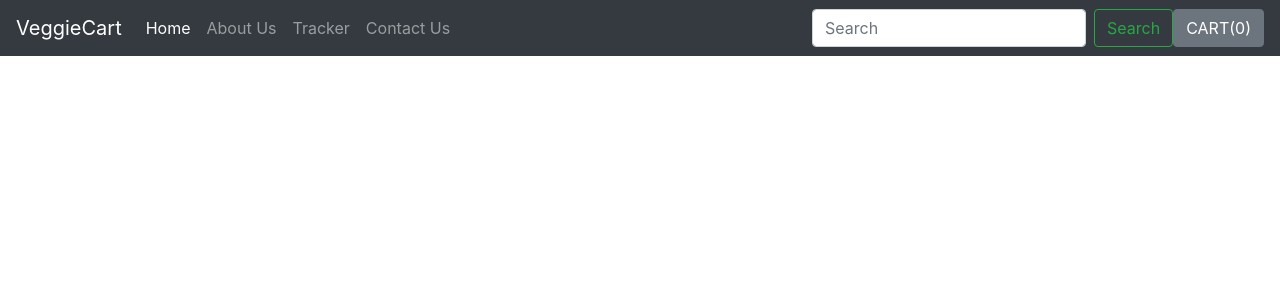
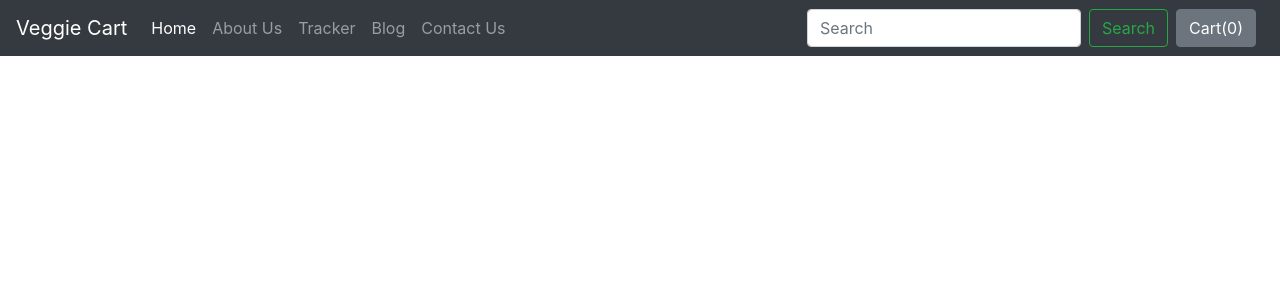
Before and after one commit to ankeshkr/VeggieCart, a Django app: template shop/templates/shop/index.html in a window 1280 px wide. Shown: the top 300 px of the page. Run offline with Django 3.2, Linux system fonts and the light colour scheme; the template is opened without the code that fills it, so the values that code supplies are empty; some libraries are stand-ins or nearby versions.

Commit message:
commit done

```diff
--- a/shop/templates/shop/basic.html
+++ b/shop/templates/shop/basic.html
@@ -1,33 +1,23 @@
 <!doctype html>
 <html lang="en">
-
   <head>
     <!-- Required meta tags -->
     <meta charset="utf-8">
     <meta name="viewport" content="width=device-width, initial-scale=1, shrink-to-fit=no">
 
     <!-- Bootstrap CSS -->
-  <link rel="stylesheet" href="https://stackpath.bootstrapcdn.com/bootstrap/4.5.2/css/bootstrap.min.css"
-    integrity="sha384-JcKb8q3iqJ61gNV9KGb8thSsNjpSL0n8PARn9HuZOnIxN0hoP+VmmDGMN5t9UJ0Z" crossorigin="anonymous">
+    <link rel="stylesheet" href="https://stackpath.bootstrapcdn.com/bootstrap/4.2.1/css/bootstrap.min.css" integrity="sha384-GJzZqFGwb1QTTN6wy59ffF1BuGJpLSa9DkKMp0DgiMDm4iYMj70gZWKYbI706tWS" crossorigin="anonymous">
 
-  <title>{% block title %}{%endblock%}</title>
+    <title>{% block title%} {% endblock %}</title>
      <style>
-    {
-      % block css %
-    }
-
-      {
-      % endblock %
-    }
+       {% block css %} {% endblock %}
   </style>
   </head>
-
   <body>
 
     <nav class="navbar navbar-expand-lg navbar-dark bg-dark">
-    <a class="navbar-brand" href="/shop">VeggieCart</a>
-    <button class="navbar-toggler" type="button" data-toggle="collapse" data-target="#navbarSupportedContent"
-      aria-controls="navbarSupportedContent" aria-expanded="false" aria-label="Toggle navigation">
+  <a class="navbar-brand" href="/shop">Veggie Cart</a>
+  <button class="navbar-toggler" type="button" data-toggle="collapse" data-target="#navbarSupportedContent" aria-controls="navbarSupportedContent" aria-expanded="false" aria-label="Toggle navigation">
     <span class="navbar-toggler-icon"></span>
   </button>
 
@@ -39,40 +29,44 @@
       <li class="nav-item">
         <a class="nav-link" href="/shop/about">About Us</a>
       </li>
+
       <li class="nav-item">
         <a class="nav-link" href="/shop/tracker">Tracker</a>
       </li>
+
+      <li class="nav-item">
+        <a class="nav-link" href="/blog">Blog</a>
+      </li>
+
        <li class="nav-item">
         <a class="nav-link" href="/shop/contact">Contact Us</a>
       </li>
 
 
     </ul>
-      <form class="form-inline my-2 my-lg-0">
-        <input class="form-control mr-sm-2" type="search" placeholder="Search" aria-label="Search">
+    <form method='get' action='/shop/search/' class="form-inline my-2 my-lg-0">
+      <input class="form-control mr-sm-2" type="search" placeholder="Search" aria-label="Search" name="search" id="search">
       <button class="btn btn-outline-success my-2 my-sm-0" type="submit">Search</button>
     </form>
-      <button type="button" class="btn btn-secondary" id="popcart" data-container="body" data-toggle="popover"
-        data-placement="bottom" data-html="True" data-content="Cart Items">
-        CART(<span id="cart">0</span>)
+    <button type="button" class="btn btn-secondary mx-2" id="popcart" data-container="body" data-toggle="popover" data-placement="bottom" data-html="true" data-content="Vivamus
+sagittis lacus vel augue laoreet rutrum faucibus.">
+
+
+  Cart(<span id="cart">0</span>)
 </button>
   </div>
 </nav>
-  {% block body%}{% endblock %}
-
+  {% block body %} {% endblock %}
 
     <!-- Optional JavaScript -->
     <!-- jQuery first, then Popper.js, then Bootstrap JS -->
-  <script src="https://code.jquery.com/jquery-3.5.1.slim.min.js"
-    integrity="sha384-DfXdz2htPH0lsSSs5nCTpuj/zy4C+OGpamoFVy38MVBnE+IbbVYUew+OrCXaRkfj"
+    <script src="https://code.jquery.com/jquery-3.3.1.js"
+  integrity="sha256-2Kok7MbOyxpgUVvAk/HJ2jigOSYS2auK4Pfzbm7uH60="
   crossorigin="anonymous"></script>
-  <script src="https://cdn.jsdelivr.net/npm/popper.js@1.16.1/dist/umd/popper.min.js"
-    integrity="sha384-9/reFTGAW83EW2RDu2S0VKaIzap3H66lZH81PoYlFhbGU+6BZp6G7niu735Sk7lN"
-    crossorigin="anonymous"></script>
-  <script src="https://stackpath.bootstrapcdn.com/bootstrap/4.5.2/js/bootstrap.min.js"
-    integrity="sha384-B4gt1jrGC7Jh4AgTPSdUtOBvfO8shuf57BaghqFfPlYxofvL8/KUEfYiJOMMV+rV"
-    crossorigin="anonymous"></script>
+    <script src="https://cdnjs.cloudflare.com/ajax/libs/popper.js/1.14.6/umd/popper.min.js" integrity="sha384-wHAiFfRlMFy6i5SRaxvfOCifBUQy1xHdJ/yoi7FRNXMRBu5WHdZYu1hA6ZOblgut" crossorigin="anonymous"></script>
+    <script src="https://stackpath.bootstrapcdn.com/bootstrap/4.2.1/js/bootstrap.min.js" integrity="sha384-B0UglyR+jN6CkvvICOB2joaf5I4l3gm9GU6Hc1og6Ls7i6U/mkkaduKaBhlAXv9k" crossorigin="anonymous"></script>
 
+  </body>
 
   <script>
     console.log("working");
@@ -82,6 +76,7 @@
     else {
       cart = JSON.parse(localStorage.getItem('cart'));
       document.getElementById('cart').innerHTML = Object.keys(cart).length;
+      updateCart(cart)
     }
     $('.cart').click(function () {
       console.log('clicked');
@@ -95,10 +90,38 @@
       }
       console.log(cart);
       localStorage.setItem('cart', JSON.stringify(cart));
+
       document.getElementById('cart').innerHTML = Object.keys(cart).length;
+      updateCart(cart)
     });
     $('#popcart').popover();
     document.getElementById("popcart").setAttribute('data-content', '<h5>Cart<h5>');
+
+    function updateCart(cart) {
+      console.log(cart);
+      for (var item in cart) {
+        document.getElementById('div' + item).innerHTML = "<button id='minus" + item + "' class='btn btn-primary minus'>-</button> <span id='val" + item + "''>" + cart[item] + "</span> <button id='plus" + item + "' class='btn btn-primary plus'> + </button>";
+      }
+    }
+  //if plus or minus button is clicked
+  $('.divpr').on("click","button.minus", function(){
+    console.log("minus clicked");
+    a=this.id.slice(7,);
+    console.log(a);
+    cart['pr'+a]=cart['pr'+a]-1;
+    cart['pr'+a]=Math.max(0, cart['pr'+a])
+    document.getElementById('valpr'+a).innerHTML = cart['pr'+a];
+    updateCart(cart);
+  });
+  $('.divpr').on("click","button.plus", function(){
+    console.log("plus clicked");
+    a=this.id.slice(6,);
+    console.log(a);
+    cart['pr'+a]=cart['pr'+a]+1;
+    document.getElementById('valpr'+a).innerHTML = cart['pr'+a];
+    updateCart(cart);
+  });
+
 
   </script>
 </body>
--- a/shop/templates/shop/index.html
+++ b/shop/templates/shop/index.html
@@ -54,9 +54,9 @@ padding-right:0;
             <div class="card align-items-center" style="width: 18rem;">
               <img src='/media/{{i.image}}' class="card-img-top" alt="...">
               <div class="card-body">
-                <h5 class="card-title">{{i.product_name}}</h5>
+                <h5 class="card-title" id="namepr{{i.id}}">{{i.product_name}}</h5>
                 <p class="card-text">{{i.desc|slice:"0:53"}}...</p>
-                <span id="divpr{{i.id}}">
+                <span id="divpr{{i.id}}" class="divpr">
                   <button id=pr{{i.id}} class="btn btn-primary cart">Add to Cart</button>
                 </span>
                 <a href="/shop/products/{{i.id}}">
@@ -66,12 +66,9 @@ padding-right:0;
             </div>
           </div>
 
-          {{forloop.counter}}
           {% if forloop.counter|divisibleby:4 and forloop.counter > 0 and not forloop.last %}
-          inside for loop
         </div>
         <div class="carousel-item">
-          inside new div
           {% endif %}
           {% endfor %}
         </div>
```
Also changed, not shown: shop/templates/shop/basic1.html (added, +105 -0 lines), shop/templates/shop/index3.html (added). Lines whose indentation alone changed are shown as unchanged.
